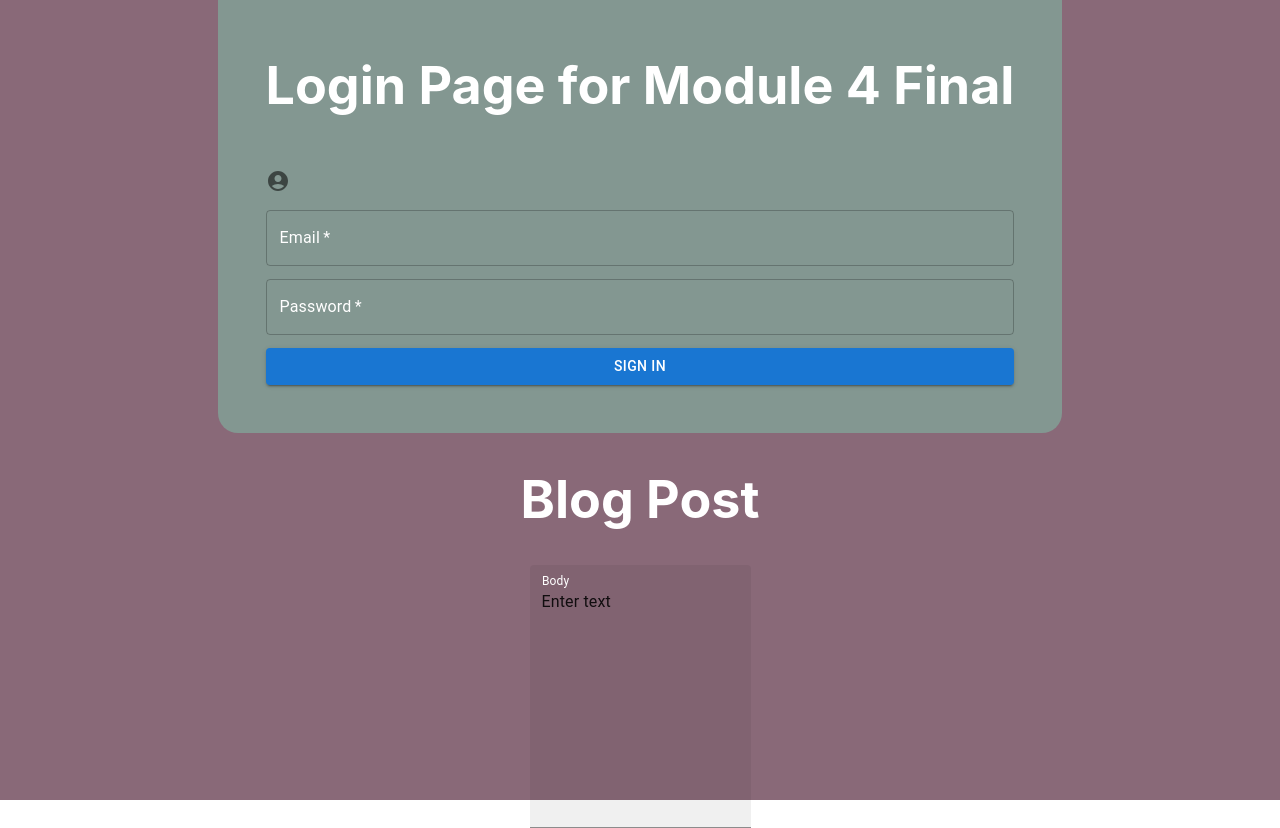
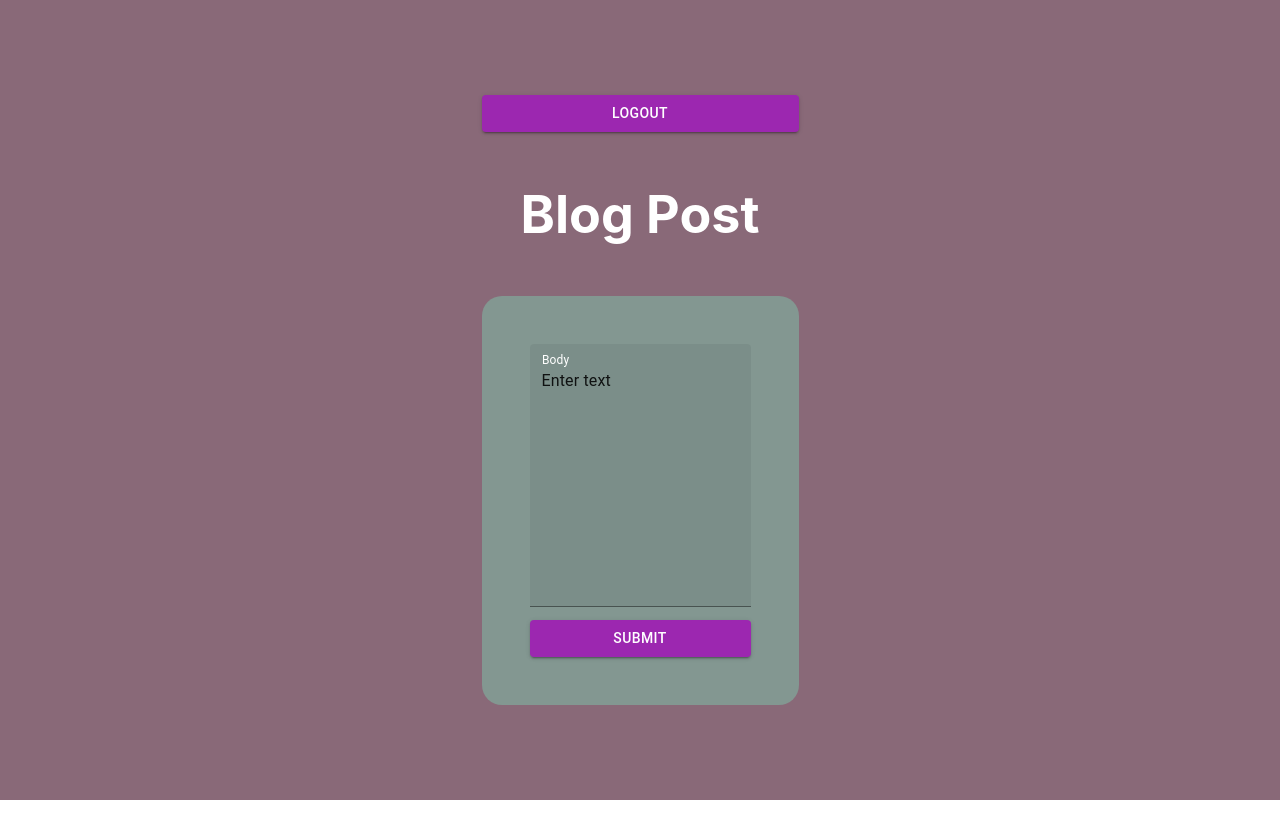
Before and after one commit to AlissonRoss/module4-blog-client, a React (Create React App) app: page /blog in a window 1280 px wide. After the commit the page ends 800 px from the top, so only its background shows below. Built offline with nearby package versions, Linux system fonts and the light colour scheme.

Commit message:
More styling changes and routing

```diff
--- a/package.json
+++ b/package.json
@@ -10,8 +10,11 @@
     "@testing-library/jest-dom": "^5.17.0",
     "@testing-library/react": "^13.4.0",
     "@testing-library/user-event": "^13.5.0",
+    "history": "^5.3.0",
     "react": "^18.2.0",
     "react-dom": "^18.2.0",
+    "react-router": "^6.22.0",
+    "react-router-dom": "^6.22.0",
     "react-scripts": "5.0.1",
     "web-vitals": "^2.1.4"
   },
--- a/src/App.css
+++ b/src/App.css
@@ -12,7 +12,7 @@
   font-size: calc(10px + 2vmin);
   color: white;
 }
-.Login-container{
+.Login-container, .Blog-container{
   display: flex;
   flex-direction: column;
   gap: .5em;
@@ -23,3 +23,8 @@
 .MuiFormLabel-root{
   color:white !important;
 }
+.Blog{
+  display: flex;
+  flex-direction: column;
+  gap: 1rem;
+}
--- a/src/App.js
+++ b/src/App.js
@@ -1,15 +1,30 @@
+import Landing from './pages/Landing.js';
 import Blog from './pages/Blog.js'
 import Login from './pages/Login.js';
+import { BrowserRouter as Router, Routes, Route} from "react-router-dom";
+import { createHashHistory } from 'history';
 import './App.css';
 
 function App() {
   return (
-    <div className="App">
-      <header className="App-header">
-        <Login/>
-          <Blog/>
-      </header>
-    </div>
+    <Router history={createHashHistory({
+      basename: "",
+      hashType: "slash",
+      getUserConfirmation: (message, callback) => callback(window.confirm(message)),
+    })}>
+      <Routes>
+        <Route element={<Landing />}>
+          <Route
+            exact path="/"
+            element={<Login />}
+          />
+          <Route
+            path="/blog"
+            element={<Blog />}
+          />
+        </Route>
+      </Routes>
+    </Router>
   );
 }
 
--- a/src/pages/Blog.js
+++ b/src/pages/Blog.js
@@ -1,8 +1,11 @@
 import { Button, TextField } from "@mui/material";
+import {Link} from 'react-router-dom';
 export default function Login() {
   return (
     <div className="Blog">
+        <Button variant="contained" color="secondary" component={Link} to='/'>Logout</Button>
         <h1> Blog Post </h1>
+        <div className="Blog-container">
           <TextField
             id="filled-multiline-static"
             label="Body"
@@ -11,6 +14,8 @@ export default function Login() {
             defaultValue="Enter text"
             variant="filled"
           />
+          <Button variant="contained" color="secondary">Submit</Button>
+        </div>
     </div>
   );
 }
--- /dev/null
+++ b/src/pages/Landing.js
@@ -0,0 +1,12 @@
+import { Outlet } from 'react-router-dom';
+import '../App.css';
+
+export default function Landing() {
+  return (
+    <div className="App">
+      <header className="App-header">
+        <Outlet/>
+      </header>
+    </div>
+  );
+}
--- a/src/pages/Login.js
+++ b/src/pages/Login.js
@@ -1,4 +1,5 @@
 import { Button, TextField } from "@mui/material";
+import {Link} from 'react-router-dom';
 import AccountCircle from '@mui/icons-material/AccountCircle';
 export default function Login() {
   return (
@@ -9,7 +10,7 @@ export default function Login() {
             <TextField color="secondary" required id="filled-email-input" label="Email" />
             <TextField color="secondary" required id="filled-password-input" label="Password"
             type="password" autoComplete="current-password" />
-            <Button variant="contained">Sign In</Button>
+            <Button variant="contained" color="secondary" component={Link} to='/blog'>Sign In</Button>
       </div>
     </div>
   );
```
Also changed, not shown: 1 other file (tests, documents, lock files or other folders). Lines whose indentation alone changed are shown as unchanged.
